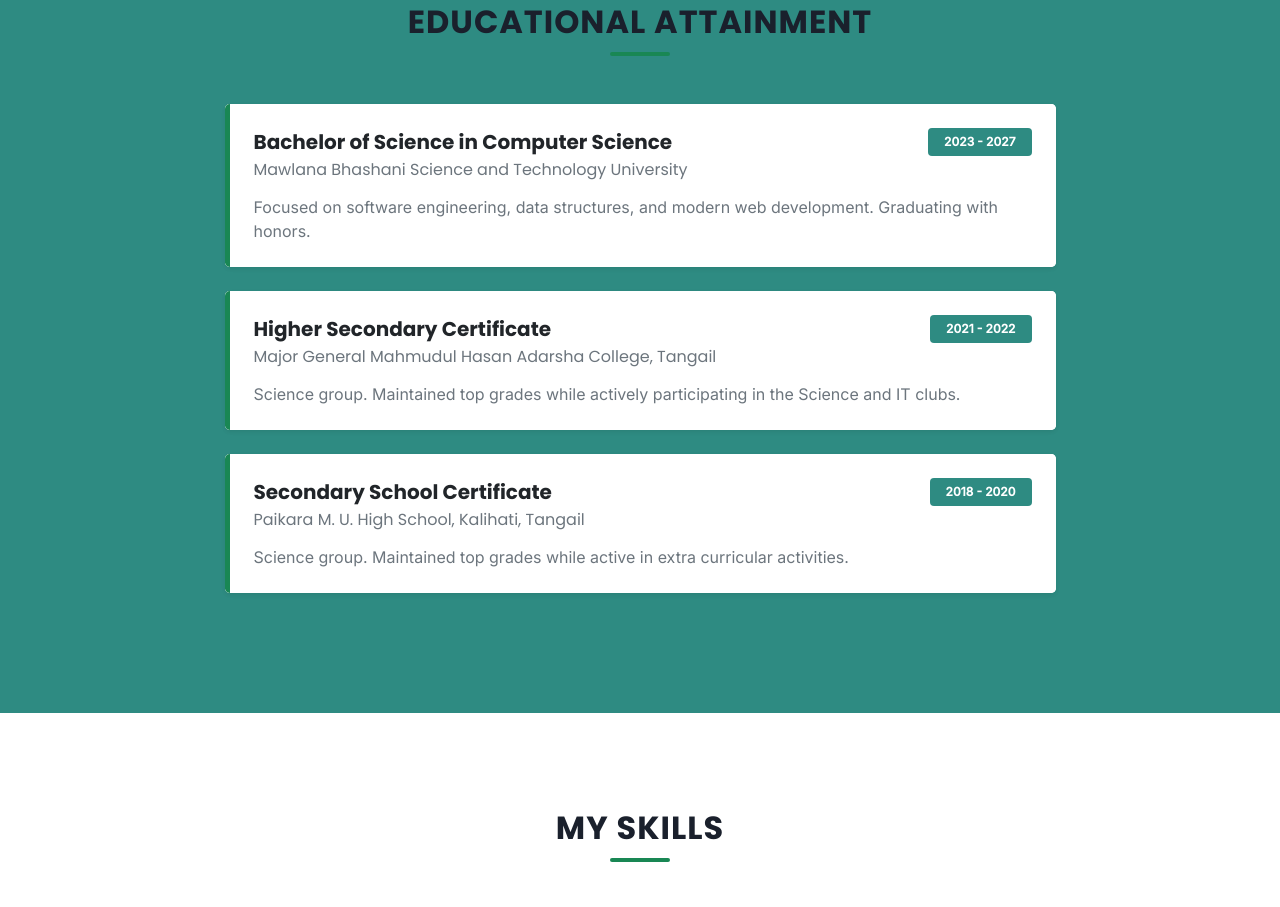
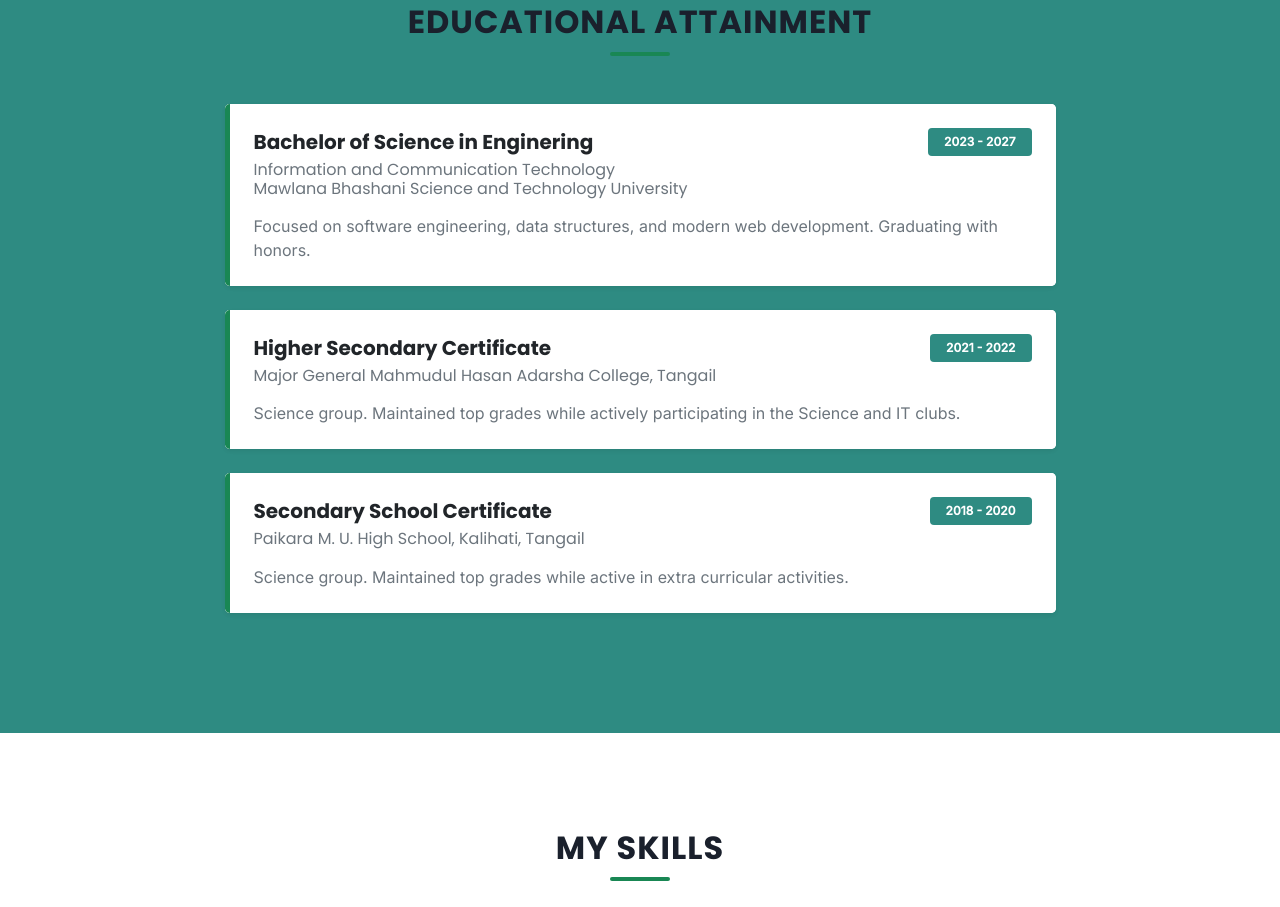
Before and after one commit to samikhan361224/portfoliosami, a plain HTML site: page index.html in a window 1280 px wide. Shown: the part 1631-2538 px from the top of the page. Drawn offline with nearby package versions, Linux system fonts and the light colour scheme; a web font is replaced by a local one.

Commit message:
Update index.html

```diff
--- a/index.html
+++ b/index.html
@@ -163,10 +163,10 @@
                     <div class="card mb-4 hover-card border-0 shadow-sm rounded-3 overflow-hidden">
                         <div class="card-body p-4 border-start border-success border-5 bg-white">
                             <div class="d-flex justify-content-between align-items-center mb-2">
-                                <h5 class="card-title fw-bold text-dark mb-0">Bachelor of Science in Computer Science</h5>
+                                <h5 class="card-title fw-bold text-dark mb-0">Bachelor of Science in Enginering</h5>
                                 <span class="badge section-bg-light bg-opacity-10 text-white px-3 py-2 ">2023 - 2027</span>
                             </div>
-                            <h6 class="card-subtitle mb-3 text-muted">Mawlana Bhashani Science and Technology University</h6>
+                            <h6 class="card-subtitle mb-3 text-muted">Information and Communication Technology<br>Mawlana Bhashani Science and Technology University</h6>
                             <p class="card-text text-secondary">Focused on software engineering, data structures, and modern web development. Graduating with honors.</p>
                         </div>
                     </div>
```
